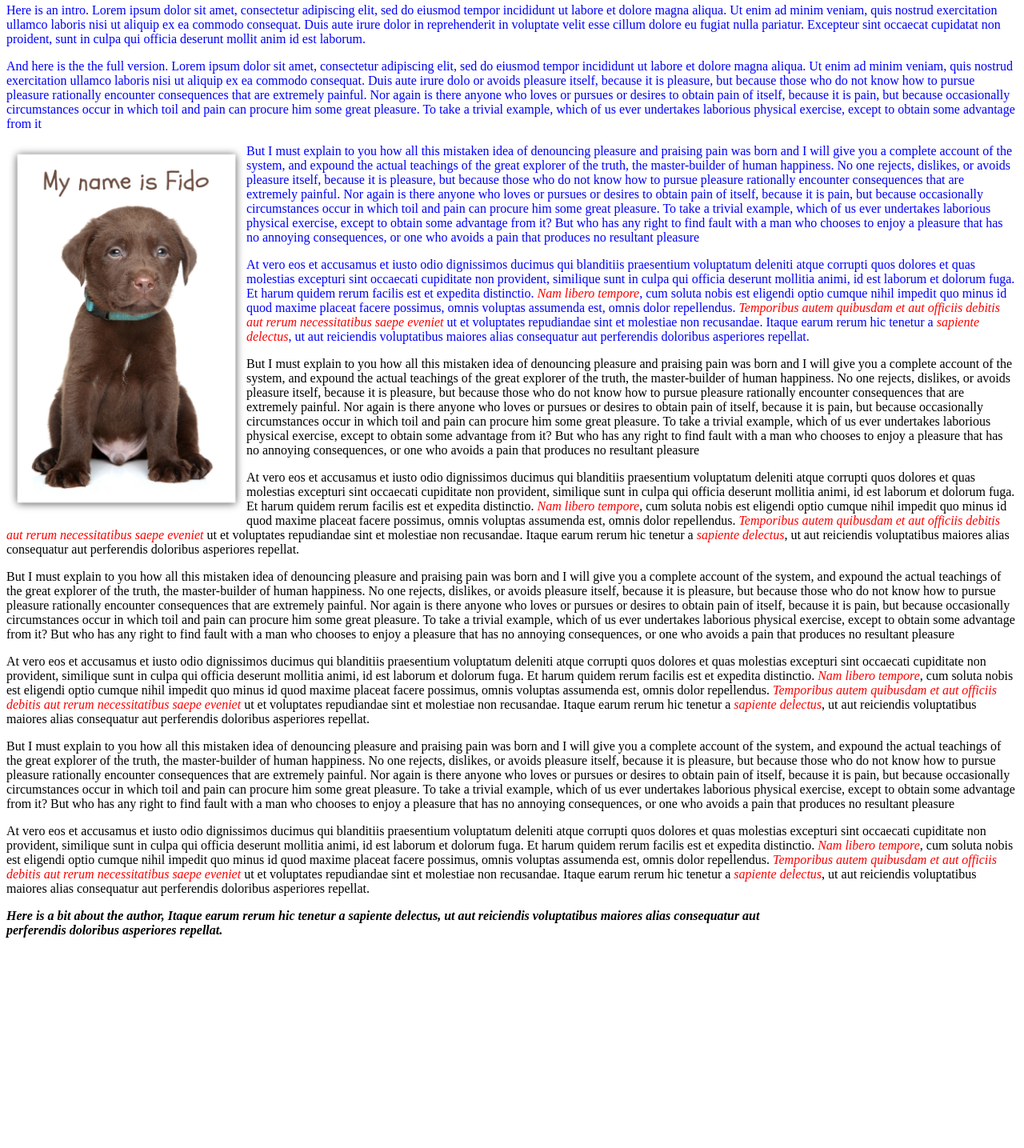
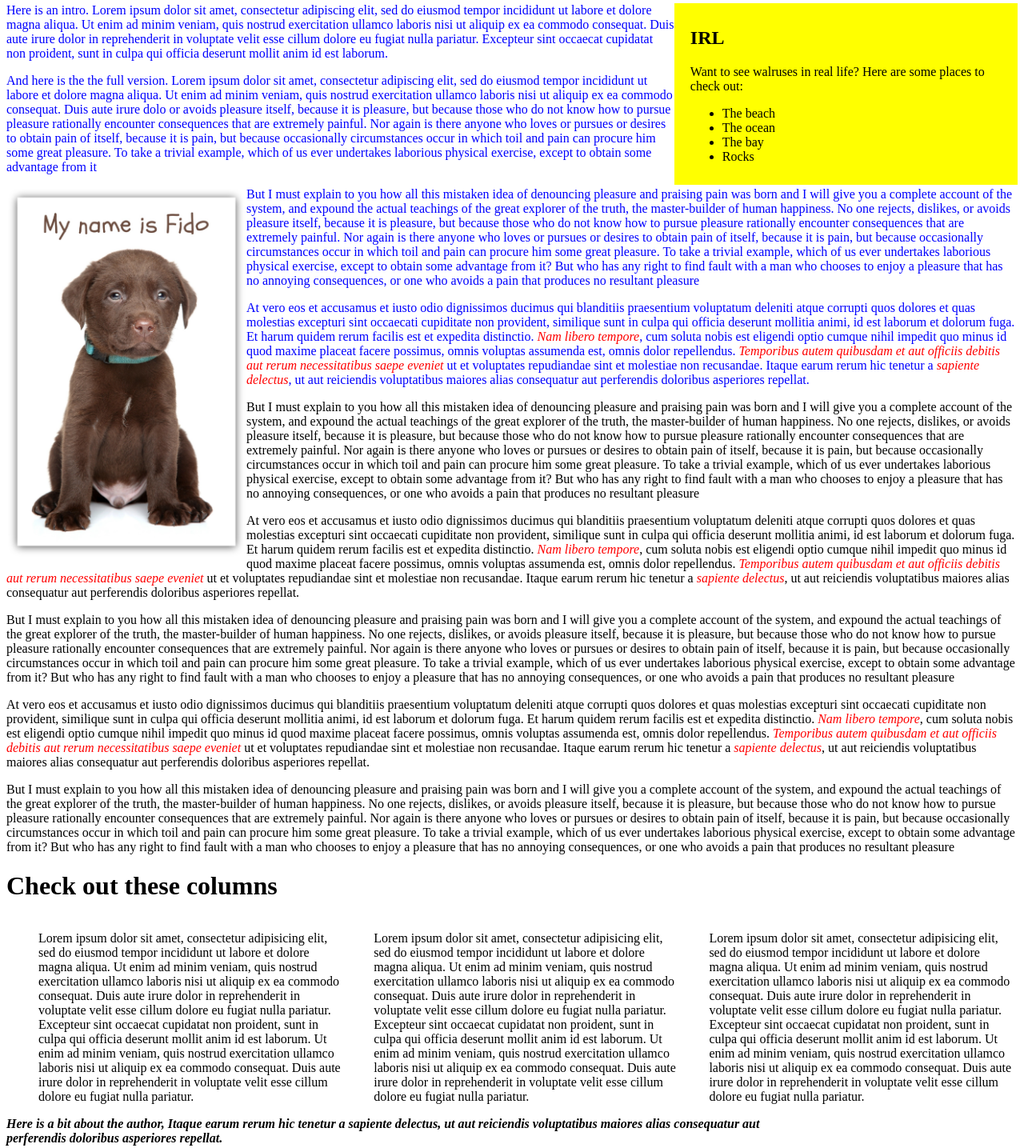
Before and after one commit to andreynho2006/my-first-webpage, a plain HTML site: page new-page.html in a window 1280 px wide. Shown: the part 193-1628 px from the top of the page at 80% size. Before the commit the page ends 1381 px from the top, so only its background shows below. Drawn offline with Linux system fonts and the light colour scheme.

Commit message:
make a sidebar and floated right, add 3 columns and float left

```diff
--- a/css/new-style.css
+++ b/css/new-style.css
@@ -12,14 +12,30 @@ p.author{
 .important{
   color: red;
 }
+
 .unimportant{
   color: blue;
 }
+
 .impo{
   font-style: oblique;
   color: red;
 }
+
 img.fido{
   width: 300px;
   float: left;
 }
+
+.sidebar{
+  width: 30%;
+  float: right;
+  background-color: yellow;
+  padding: 10px 30px 10px 20px;
+}
+
+.column{
+  width: 30%;
+  float: left;
+  padding-left:40px;
+}
--- a/new-page.html
+++ b/new-page.html
@@ -10,6 +10,17 @@
     <h2>Plus an intro at the top</h2>
 
     <p class="intro">Here is an intro. Lorem ipsum dolor sit amet, consectetur adipiscing elit, sed do eiusmod tempor incididunt ut labore et dolore magna aliqua. Ut enim ad minim veniam, quis nostrud exercitation ullamco laboris nisi ut aliquip ex ea commodo consequat</p>
+
+    <div class="sidebar">
+      <h2>IRL</h2>
+      <p>Want to see walruses in real life? Here are some places to check out:</p>
+      <ul>
+        <li>The beach</li>
+        <li>The ocean</li>
+        <li>The bay</li>
+        <li>Rocks</li>
+      </ul>
+    </div>
 
     <div class="unimportant">
       <p>Here is an intro. Lorem ipsum dolor sit amet, consectetur adipiscing elit, sed do eiusmod tempor incididunt ut labore et dolore magna aliqua. Ut enim ad minim veniam, quis nostrud exercitation ullamco laboris nisi ut aliquip ex ea commodo consequat. Duis aute irure dolor in reprehenderit in voluptate velit esse cillum dolore eu fugiat nulla pariatur. Excepteur sint occaecat cupidatat non proident, sunt in culpa qui officia deserunt mollit anim id est laborum.</p>
@@ -30,7 +41,19 @@
 
     <p>But I must explain to you how all this mistaken idea of denouncing pleasure and praising pain was born and I will give you a complete account of the system, and expound the actual teachings of the great explorer of the truth, the master-builder of human happiness. No one rejects, dislikes, or avoids pleasure itself, because it is pleasure, but because those who do not know how to pursue pleasure rationally encounter consequences that are extremely painful. Nor again is there anyone who loves or pursues or desires to obtain pain of itself, because it is pain, but because occasionally circumstances occur in which toil and pain can procure him some great pleasure. To take a trivial example, which of us ever undertakes laborious physical exercise, except to obtain some advantage from it? But who has any right to find fault with a man who chooses to enjoy a pleasure that has no annoying consequences, or one who avoids a pain that produces no resultant pleasure</p>
 
-    <p>At vero eos et accusamus et iusto odio dignissimos ducimus qui blanditiis praesentium voluptatum deleniti atque corrupti quos dolores et quas molestias excepturi sint occaecati cupiditate non provident, similique sunt in culpa qui officia deserunt mollitia animi, id est laborum et dolorum fuga. Et harum quidem rerum facilis est et expedita distinctio.<span class="impo"> Nam libero tempore</span>, cum soluta nobis est eligendi optio cumque nihil impedit quo minus id quod maxime placeat facere possimus, omnis voluptas assumenda est, omnis dolor repellendus. <span class="impo">Temporibus autem quibusdam et aut officiis debitis aut rerum necessitatibus saepe eveniet</span> ut et voluptates repudiandae sint et molestiae non recusandae. Itaque earum rerum hic tenetur a <span class="impo">sapiente delectus</span>, ut aut reiciendis voluptatibus maiores alias consequatur aut perferendis doloribus asperiores repellat.</p>
+    <h1>Check out these columns</h1>
+
+    <div class="column">
+      <p>Lorem ipsum dolor sit amet, consectetur adipisicing elit, sed do eiusmod tempor incididunt ut labore et dolore magna aliqua. Ut enim ad minim veniam, quis nostrud exercitation ullamco laboris nisi ut aliquip ex ea commodo consequat. Duis aute irure dolor in reprehenderit in voluptate velit esse cillum dolore eu fugiat nulla pariatur. Excepteur sint occaecat cupidatat non proident, sunt in culpa qui officia deserunt mollit anim id est laborum. Ut enim ad minim veniam, quis nostrud exercitation ullamco laboris nisi ut aliquip ex ea commodo consequat. Duis aute irure dolor in reprehenderit in voluptate velit esse cillum dolore eu fugiat nulla pariatur.</p>
+    </div>
+
+    <div class="column">
+      <p>Lorem ipsum dolor sit amet, consectetur adipisicing elit, sed do eiusmod tempor incididunt ut labore et dolore magna aliqua. Ut enim ad minim veniam, quis nostrud exercitation ullamco laboris nisi ut aliquip ex ea commodo consequat. Duis aute irure dolor in reprehenderit in voluptate velit esse cillum dolore eu fugiat nulla pariatur. Excepteur sint occaecat cupidatat non proident, sunt in culpa qui officia deserunt mollit anim id est laborum. Ut enim ad minim veniam, quis nostrud exercitation ullamco laboris nisi ut aliquip ex ea commodo consequat. Duis aute irure dolor in reprehenderit in voluptate velit esse cillum dolore eu fugiat nulla pariatur.</p>
+    </div>
+
+    <div class="column">
+      <p>Lorem ipsum dolor sit amet, consectetur adipisicing elit, sed do eiusmod tempor incididunt ut labore et dolore magna aliqua. Ut enim ad minim veniam, quis nostrud exercitation ullamco laboris nisi ut aliquip ex ea commodo consequat. Duis aute irure dolor in reprehenderit in voluptate velit esse cillum dolore eu fugiat nulla pariatur. Excepteur sint occaecat cupidatat non proident, sunt in culpa qui officia deserunt mollit anim id est laborum. Ut enim ad minim veniam, quis nostrud exercitation ullamco laboris nisi ut aliquip ex ea commodo consequat. Duis aute irure dolor in reprehenderit in voluptate velit esse cillum dolore eu fugiat nulla pariatur.</p>
+    </div>
 
     <p class="author">Here is a bit about the author, Itaque earum rerum hic tenetur a sapiente delectus, ut aut reiciendis voluptatibus maiores alias consequatur aut perferendis doloribus asperiores repellat.</p>
 
```
